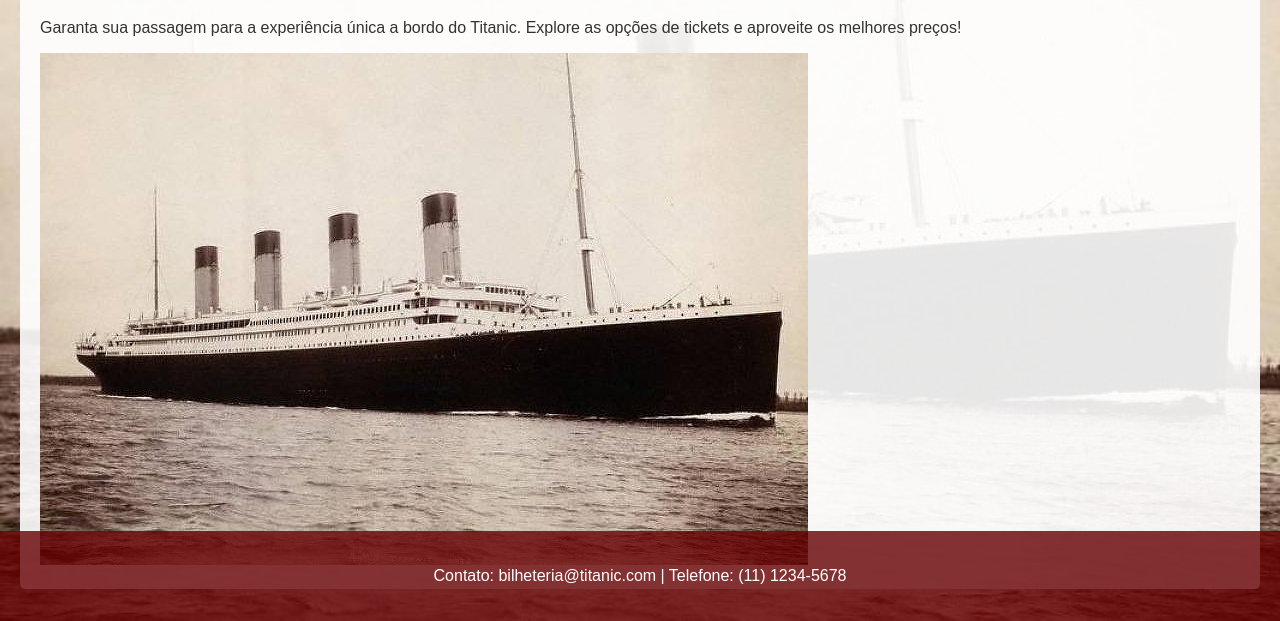
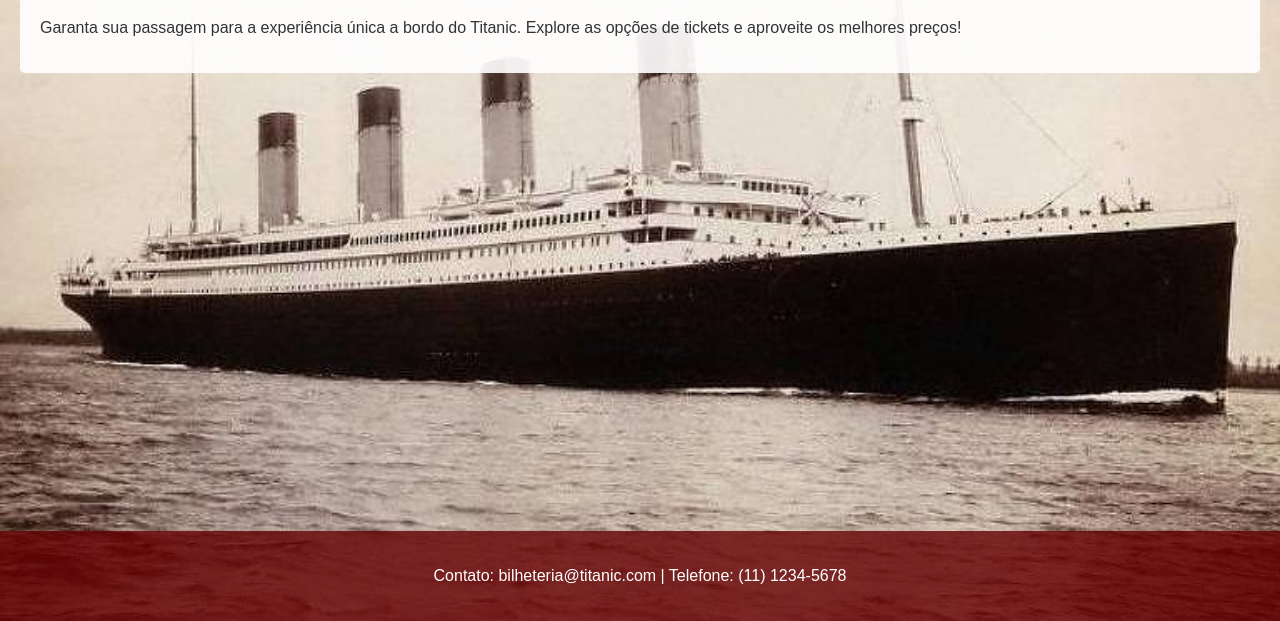
Before and after one commit to Nunaa5/Bilheteria-Titanic, a plain HTML site: page Titanic/index.html in a window 1280 px wide. Shown: the part 179-800 px from the top of the page. Drawn offline with Linux system fonts and the light colour scheme.

Commit message:
Update index.html
Retirei a imagem do titanique que estava na página Index

```diff
--- a/Titanic/index.html
+++ b/Titanic/index.html
@@ -22,7 +22,6 @@
     <main>
         <h1>Bem-vindo à Bilheteria do Titanic</h1>
         <p>Garanta sua passagem para a experiência única a bordo do Titanic. Explore as opções de tickets e aproveite os melhores preços!</p>
-        <img src="titanique.jpg" alt="">
     </main>
 
     <footer>
```
